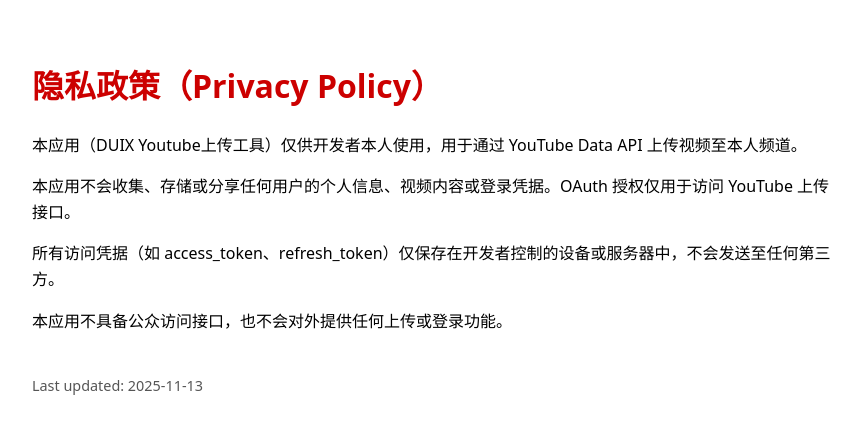
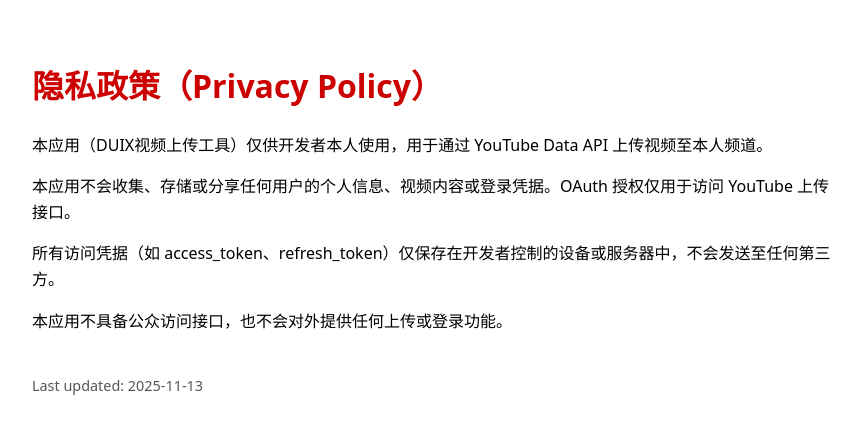
Before and after one commit to jingtonghuai/youtube_manager_service, a plain HTML site: page privacy.html in a window 1280 px wide. Shown: the whole page, without its empty margins (208-1069 px from the left). Drawn offline with Linux system fonts and the light colour scheme.

Commit message:
Update title and description in privacy policy

```diff
--- a/privacy.html
+++ b/privacy.html
@@ -2,7 +2,7 @@
 <html lang="zh">
 <head>
   <meta charset="UTF-8">
-  <title>隐私政策 | DUIX Youtube上传工具</title>
+  <title>隐私政策 | DUIX视频上传工具</title>
   <style>
     body { font-family: system-ui, sans-serif; max-width: 800px; margin: 60px auto; line-height: 1.6; padding: 0 20px; }
     h1, h2 { color: #cc0000; }
@@ -11,7 +11,7 @@
 <body>
   <h1>隐私政策（Privacy Policy）</h1>
 
-  <p>本应用（DUIX Youtube上传工具）仅供开发者本人使用，用于通过 YouTube Data API 上传视频至本人频道。</p>
+  <p>本应用（DUIX视频上传工具）仅供开发者本人使用，用于通过 YouTube Data API 上传视频至本人频道。</p>
   <p>本应用不会收集、存储或分享任何用户的个人信息、视频内容或登录凭据。OAuth 授权仅用于访问 YouTube 上传接口。</p>
   <p>所有访问凭据（如 access_token、refresh_token）仅保存在开发者控制的设备或服务器中，不会发送至任何第三方。</p>
   <p>本应用不具备公众访问接口，也不会对外提供任何上传或登录功能。</p>
```
